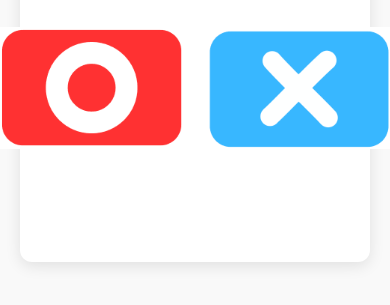
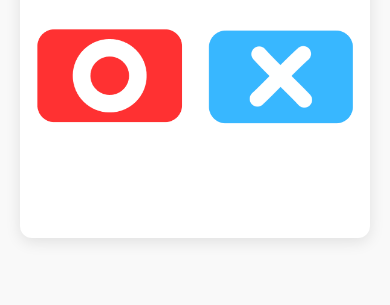
Before and after one commit to ZENIMOON/ox-quiz, a plain HTML site: page index.html in a window 390 px wide. Shown: the part 531-836 px from the top of the page. Drawn offline with Linux system fonts and the light colour scheme.

Commit message:
Update index.html

```diff
--- a/index.html
+++ b/index.html
@@ -50,8 +50,8 @@
       cursor: pointer;
     }
     .buttons img {
-      width: 248px;
-      height: 163px;
+      width: 200px;
+      height: 131px;
       transition: transform 0.2s;
     }
     .buttons img:hover {
@@ -95,8 +95,8 @@
         width: 100%;
       }
       .buttons img {
-        width: 186px;
-        height: 122px;
+        width: 150px;
+        height: 98px;
       }
     }
   </style>
```
